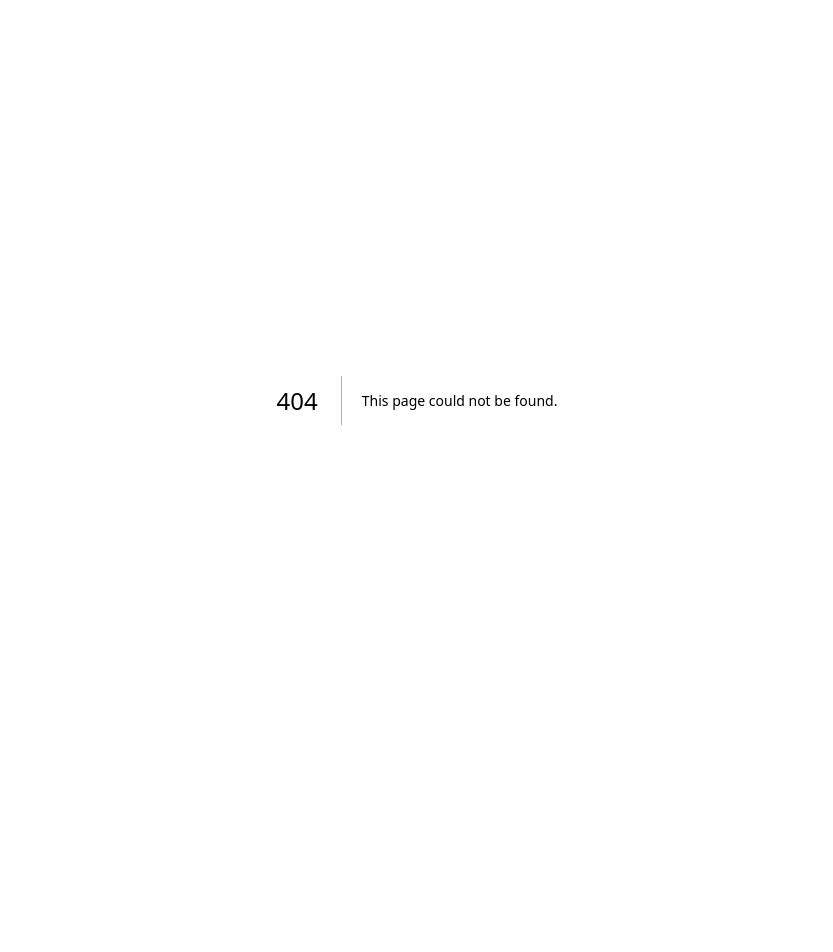
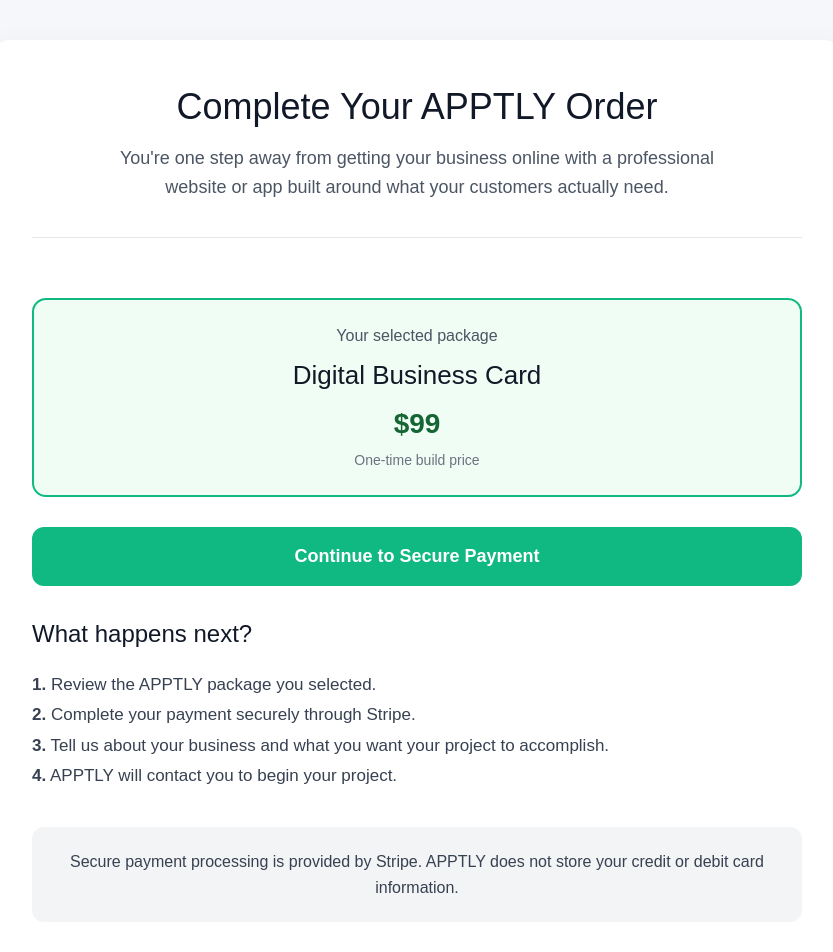
Before and after one commit to myapptly/apptly-website, a Next.js app: page /checkout in a window 1280 px wide. Before the commit this address had no page. Shown: the top 952 px of the page, without its empty margins (223-1056 px from the left). Before the commit the page ends 800 px from the top, so only its background shows below. Built offline with nearby package versions, Linux system fonts and the light colour scheme.

Commit message:
Add APPTLY checkout flow

```diff
--- /dev/null
+++ b/app/checkout/page.tsx
@@ -0,0 +1,252 @@
+ type CheckoutPageProps = {
+  searchParams?: {
+    package?: string;
+  };
+};
+
+const packages = {
+  "digital-card": {
+    name: "Digital Business Card",
+    price: "$99",
+    stripeUrl:"https://buy.stripe.com/4gM00j6U7dRI8Dpdrdc3m0b",
+  },
+  "starter-app": {
+    name: "Starter App",
+    price: "$199",
+    stripeUrl:"https://buy.stripe.com/28EdR9bancNE3j50Erc3m0c"
+  },
+  "business-app": {
+    name: "Business App",
+    price: "$299",
+    stripeUrl:"https://buy.stripe.com/8x2eVd92f6pgbPBevhc3m0e"
+  },
+  "website-app": {
+    name: "Website + App",
+    price: "$449",
+    stripeUrl:"https://buy.stripe.com/7sY28rdiv3d43j5af1c3m0d"
+  },
+};
+
+export default function CheckoutPage({ searchParams }: CheckoutPageProps) {
+  const packageKey = searchParams?.package || "digital-card";
+
+  const selectedPackage =
+    packages[packageKey as keyof typeof packages] || packages["digital-card"];
+
+  return (
+    <main
+      style={{
+        minHeight: "100vh",
+        background: "#f5f7fa",
+        padding: "40px 20px",
+        fontFamily: "Arial, sans-serif",
+      }}
+    >
+      <div
+        style={{
+          maxWidth: "850px",
+          margin: "0 auto",
+        }}
+      >
+        <div
+          style={{
+            background: "#ffffff",
+            borderRadius: "18px",
+            padding: "40px",
+            boxShadow: "0 10px 30px rgba(0,0,0,0.08)",
+          }}
+        >
+          <div
+            style={{
+              textAlign: "center",
+              marginBottom: "35px",
+            }}
+          >
+            <h1
+              style={{
+                fontSize: "36px",
+                marginBottom: "10px",
+                color: "#111827",
+              }}
+            >
+              Complete Your APPTLY Order
+            </h1>
+
+            <p
+              style={{
+                fontSize: "18px",
+                lineHeight: "1.6",
+                color: "#4b5563",
+                maxWidth: "650px",
+                margin: "0 auto",
+              }}
+            >
+              You&apos;re one step away from getting your business online with
+              a professional website or app built around what your customers
+              actually need.
+            </p>
+          </div>
+
+          <div
+            style={{
+              borderTop: "1px solid #e5e7eb",
+              paddingTop: "30px",
+              marginTop: "20px",
+            }}
+          >
+
+            <div
+  style={{
+    margin: "30px 0",
+    padding: "24px",
+    border: "2px solid #10b981",
+    borderRadius: "14px",
+    background: "#f0fdf4",
+    textAlign: "center",
+  }}
+>
+  <p
+    style={{
+      margin: "0 0 8px",
+      fontSize: "16px",
+      color: "#4b5563",
+    }}
+  >
+    Your selected package
+  </p>
+
+  <h2
+    style={{
+      margin: "0",
+      fontSize: "26px",
+      color: "#111827",
+    }}
+  >
+    {selectedPackage.name}
+  </h2>
+
+  <p
+    style={{
+      margin: "8px 0 0",
+      fontSize: "28px",
+      fontWeight: "700",
+      color: "#166534",
+    }}
+  >
+    {selectedPackage.price}
+  </p>
+
+  <p
+    style={{
+      margin: "5px 0 0",
+      fontSize: "14px",
+      color: "#6b7280",
+    }}
+  >
+    One-time build price
+  </p>
+</div>
+
+<a
+  href={selectedPackage.stripeUrl}
+  target="_blank"
+  rel="noopener noreferrer"
+  style={{
+    display: "block",
+    width: "100%",
+    margin: "0 0 30px",
+    padding: "16px 20px",
+    borderRadius: "12px",
+    background: "#10b981",
+    color: "#ffffff",
+    fontSize: "18px",
+    fontWeight: "700",
+    textAlign: "center",
+    textDecoration: "none",
+  }}
+>
+  Continue to Secure Payment
+</a>
+
+            <h2
+              style={{
+                fontSize: "24px",
+                color: "#111827",
+                marginBottom: "18px",
+              }}
+            >
+              What happens next?
+            </h2>
+
+            <div
+              style={{
+                fontSize: "17px",
+                lineHeight: "1.8",
+                color: "#374151",
+              }}
+            >
+              <p>
+                <strong>1.</strong> Review the APPTLY package you selected.
+              </p>
+
+              <p>
+                <strong>2.</strong> Complete your payment securely through
+                Stripe.
+              </p>
+
+              <p>
+                <strong>3.</strong> Tell us about your business and what you
+                want your project to accomplish.
+              </p>
+
+              <p>
+                <strong>4.</strong> APPTLY will contact you to begin your
+                project.
+              </p>
+            </div>
+          </div>
+
+          <div
+            style={{
+              marginTop: "35px",
+              padding: "22px",
+              borderRadius: "12px",
+              background: "#f3f4f6",
+              textAlign: "center",
+            }}
+          >
+            <p
+              style={{
+                margin: 0,
+                fontSize: "16px",
+                lineHeight: "1.6",
+                color: "#374151",
+              }}
+            >
+              Secure payment processing is provided by Stripe. APPTLY does not
+              store your credit or debit card information.
+            </p>
+          </div>
+
+          <div
+            style={{
+              textAlign: "center",
+              marginTop: "30px",
+            }}
+          >
+            <a
+              href="/"
+              style={{
+                color: "#166534",
+                fontWeight: "600",
+                textDecoration: "none",
+              }}
+            >
+              ← Return to APPTLY
+            </a>
+          </div>
+        </div>
+      </div>
+    </main>
+  );
+}
--- a/app/page.tsx
+++ b/app/page.tsx
@@ -187,9 +187,9 @@ export default function HomePage() {
             </ul>
 
           <a
-  href="https://buy.stripe.com/4gM00j6U7dRI8Dpdrdc3m0b"
-  target="_blank"
-  rel="noopener noreferrer"
+              href="/checkout?package=digital-card"
+              target="_blank"
+              rel="noopener noreferrer"
   className="inline-block mt-8 rounded-xl bg-emerald-500 px-8 py-4 text-lg font-bold text-slate-950"
 >
   Buy Digital Business Card — $99
@@ -259,9 +259,9 @@ export default function HomePage() {
               </p>
             </div>
             <a
-            href="https://buy.stripe.com/28EdR9bancNE3j50Erc3m0c"
-            target="_blank"
-            rel="noopener noreferrer"
+              href="/checkout?package=starter-app"
+              target="_blank"
+              rel="noopener noreferrer"
             className="inline-block rounded-xl bg-emerald-500
             px-8 py-4 text-lg font-bold text-slate-950"
             >
```
